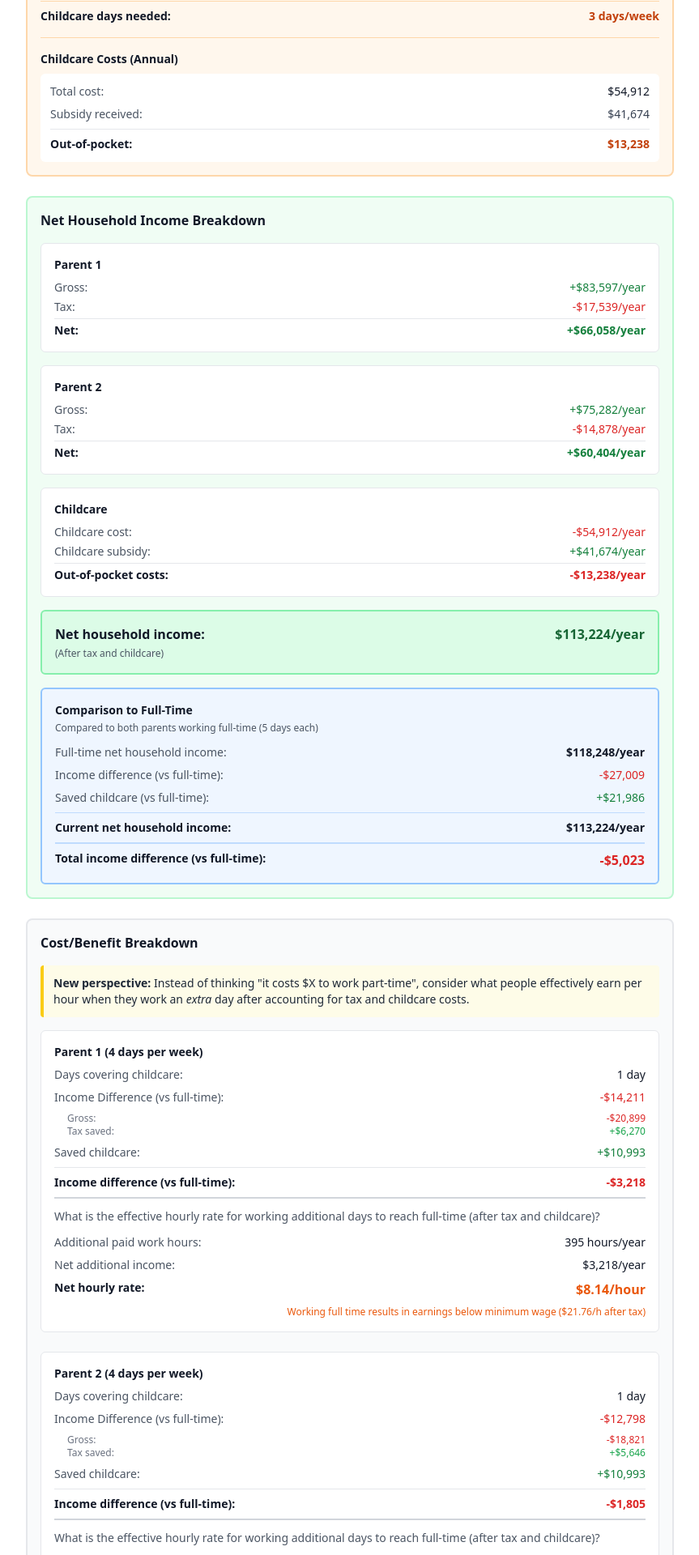
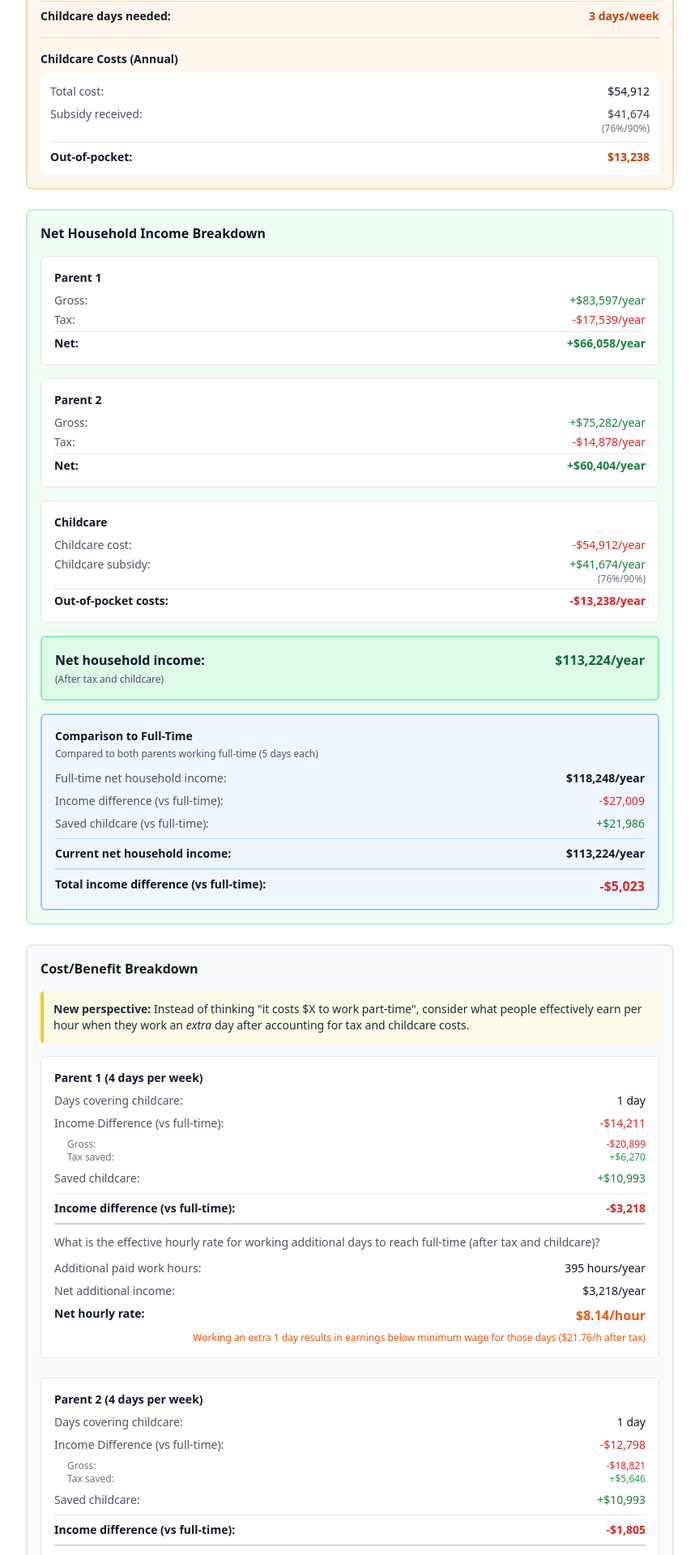
Before and after one commit to aussiedatagal/return-to-work-cost, a React (Vite) app: page / in a window 1280 px wide. Shown: the part 5480-7400 px from the top of the page at 81% size, without its empty margins (208-1071 px from the left). Built offline with nearby package versions, Linux system fonts and the light colour scheme.

Commit message:
Fix support network days bug

```diff
--- a/src/components/SharingChildcareLoad.tsx
+++ b/src/components/SharingChildcareLoad.tsx
@@ -157,8 +157,13 @@ export default function SharingChildcareLoad({
   // Each parent can cover days they're not working
   const totalDaysCoveredByParents = Math.min(daysCoveredByParents + daysCoveredBySecondParent, totalDaysNeeded)
   // Total days covered includes both parents and non-parents (grandparents/family)
+  // If support network covers all 5 days, childcare days needed is always 0 regardless of parent work days
   const totalDaysCovered = Math.min(totalDaysCoveredByParents + daysCoveredByNonParents, totalDaysNeeded)
-  const childcareDaysNeeded = Math.max(0, totalDaysNeeded - totalDaysCovered)
+  // Explicitly ensure that if support network covers all days, childcare days needed is 0
+  // This prevents incorrect calculations when parents work more days but support network already covers all days
+  const childcareDaysNeeded = daysCoveredByNonParents >= totalDaysNeeded
+    ? 0
+    : Math.max(0, totalDaysNeeded - totalDaysCovered)
 
   // Calculate hours per week for activity test
   // Activity test uses the minimum of both parents' hours (for two-parent families)
@@ -181,7 +186,11 @@ export default function SharingChildcareLoad({
 
   // Calculate childcare costs for full-time scenario (both parents full-time)
   // Use the same family support days as the part-time scenario for fair comparison
+  // When both parents work full-time (5 days each), they can't cover any days themselves
+  // So childcare days needed = 5 - support network days (same logic as part-time but parents cover 0 days)
   const fullTimeCombinedIncome = firstParentFTEIncome + secondParentFTEIncome
+  // Full-time: both parents work 5 days, so they cover 0 days themselves
+  // Only support network days matter: childcare days = 5 - support network days
   const fullTimeChildcareDaysNeeded = Math.max(0, 5 - daysCoveredByNonParents)
   const fullTimeChildren = children.map(child => ({
     ...child,
@@ -689,8 +698,15 @@ export default function SharingChildcareLoad({
               </div>
               <div className="flex justify-between text-xs md:text-sm">
                 <span className="text-gray-600">Subsidy received:</span>
-                <span className="font-medium text-gray-700">
-                  ${Math.round(partTimeCosts.totalChildcareSubsidy * 26).toLocaleString()}
+                <span className="font-medium text-gray-700 text-right">
+                  <div>${Math.round(partTimeCosts.totalChildcareSubsidy * 26).toLocaleString()}</div>
+                  {partTimeCosts.childDetails.length > 0 && (
+                    <div className="text-xs text-gray-500">
+                      ({partTimeCosts.childDetails.map((child) =>
+                        `${child.subsidyPercent.toFixed(0)}%`
+                      ).join('/')})
+                    </div>
+                  )}
                 </span>
               </div>
               <div className="flex justify-between text-xs md:text-sm border-t border-gray-200 pt-2">
@@ -771,8 +787,15 @@ export default function SharingChildcareLoad({
               </div>
               <div className="flex justify-between">
                 <span className="text-gray-600">Childcare subsidy:</span>
-                <span className="font-medium text-green-700">
-                  +${Math.round(partTimeCosts.totalChildcareSubsidy * 26).toLocaleString()}/year
+                <span className="font-medium text-green-700 text-right">
+                  <div>+${Math.round(partTimeCosts.totalChildcareSubsidy * 26).toLocaleString()}/year</div>
+                  {partTimeCosts.childDetails.length > 0 && (
+                    <div className="text-xs text-gray-500">
+                      ({partTimeCosts.childDetails.map((child) =>
+                        `${child.subsidyPercent.toFixed(0)}%`
+                      ).join('/')})
+                    </div>
+                  )}
                 </span>
               </div>
               <div className="flex justify-between border-t border-gray-200 pt-1">
@@ -819,11 +842,7 @@ export default function SharingChildcareLoad({
                 <div className="flex justify-between">
                   <span className="text-gray-600">Saved childcare (vs full-time):</span>
                   <span className="font-medium text-green-700">
-                    +${Math.round(
-                      (firstParentDays < 5 ? firstParentSavedChildcare : 0) +
-                      (secondParentDays < 5 ? secondParentSavedChildcare : 0) +
-                      (daysCoveredByNonParents > 0 ? familySupportSavedChildcare : 0)
-                    ).toLocaleString()}
+                    +${Math.round(totalChildcareSavings).toLocaleString()}
                   </span>
                 </div>
                 <div className="flex justify-between border-t border-blue-200 pt-2">
@@ -835,8 +854,7 @@ export default function SharingChildcareLoad({
                 <div className="flex justify-between border-t-2 border-blue-200 pt-2">
                   {(() => {
                     const totalNetCost = (firstParentDays < 5 ? firstParentNetCost : 0) +
-                      (secondParentDays < 5 ? secondParentNetCost : 0) -
-                      (daysCoveredByNonParents > 0 ? familySupportSavedChildcare : 0)
+                      (secondParentDays < 5 ? secondParentNetCost : 0)
                     return (
                       <>
                         <span className="font-semibold text-gray-900">
@@ -851,8 +869,7 @@ export default function SharingChildcareLoad({
                 </div>
                 {(() => {
                   const totalNetCost = (firstParentDays < 5 ? firstParentNetCost : 0) +
-                    (secondParentDays < 5 ? secondParentNetCost : 0) -
-                    (daysCoveredByNonParents > 0 ? familySupportSavedChildcare : 0)
+                    (secondParentDays < 5 ? secondParentNetCost : 0)
                   return totalNetCost < 0 ? (
                     <p className="text-xs text-green-600 mt-1 italic text-right">
                       Working part-time actually results in a higher net income.
@@ -971,7 +988,7 @@ export default function SharingChildcareLoad({
                       )}
                       {firstParentEffectiveHourlyRate >= 0 && firstParentEffectiveHourlyRate < MINIMUM_WAGE_AFTER_TAX && (
                         <p className="text-xs text-orange-600 mt-1 text-right">
-                          Working full time results in earnings below minimum wage (${MINIMUM_WAGE_AFTER_TAX.toFixed(2)}/h after tax)
+                          Working an extra {firstParentDaysToAdd} day{firstParentDaysToAdd !== 1 ? 's' : ''} results in earnings below minimum wage for those days (${MINIMUM_WAGE_AFTER_TAX.toFixed(2)}/h after tax)
                         </p>
                       )}
                     </div>
@@ -1066,7 +1083,7 @@ export default function SharingChildcareLoad({
                       )}
                       {secondParentEffectiveHourlyRate >= 0 && secondParentEffectiveHourlyRate < MINIMUM_WAGE_AFTER_TAX && (
                         <p className="text-xs text-orange-600 mt-1 text-right">
-                          Working full time results in earnings below minimum wage (${MINIMUM_WAGE_AFTER_TAX.toFixed(2)}/h after tax)
+                          Working an extra {secondParentDaysToAdd} day{secondParentDaysToAdd !== 1 ? 's' : ''} results in earnings below minimum wage for those days (${MINIMUM_WAGE_AFTER_TAX.toFixed(2)}/h after tax)
                         </p>
                       )}
                     </div>
@@ -1157,7 +1174,7 @@ export default function SharingChildcareLoad({
                 )}
                 {combinedEffectiveHourlyRate >= 0 && combinedEffectiveHourlyRate < MINIMUM_WAGE_AFTER_TAX && (
                   <p className="text-xs text-orange-600 mt-1 text-right">
-                    Working full time results in earnings below minimum wage (${MINIMUM_WAGE_AFTER_TAX.toFixed(2)}/h after tax)
+                    Working an extra {firstParentDaysToAdd + secondParentDaysToAdd} day{(firstParentDaysToAdd + secondParentDaysToAdd) !== 1 ? 's' : ''} results in earnings below minimum wage for those days (${MINIMUM_WAGE_AFTER_TAX.toFixed(2)}/h after tax)
                   </p>
                 )}
               </>
```
Also changed, not shown: 1 other file (tests, documents, lock files or other folders).
